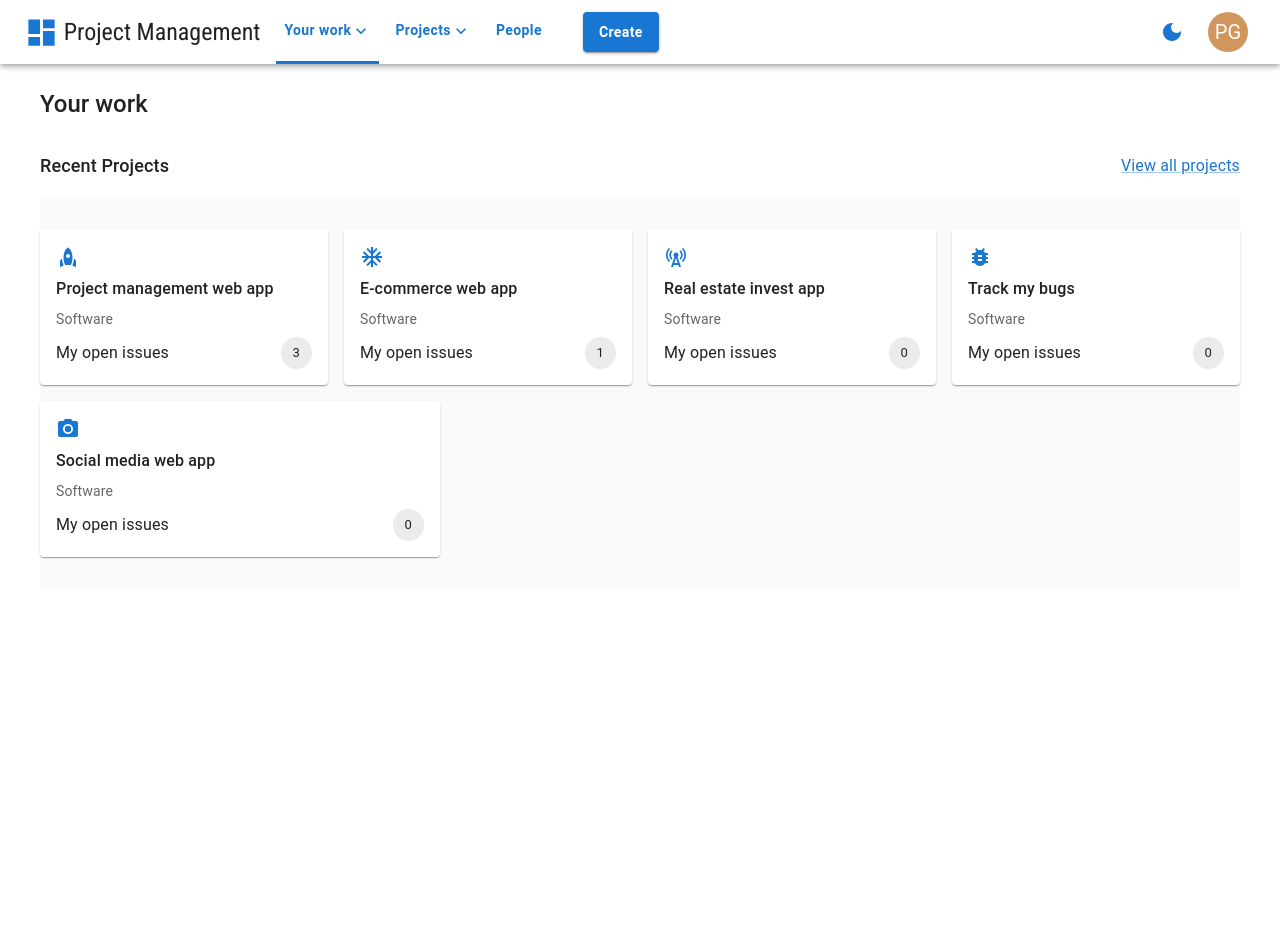
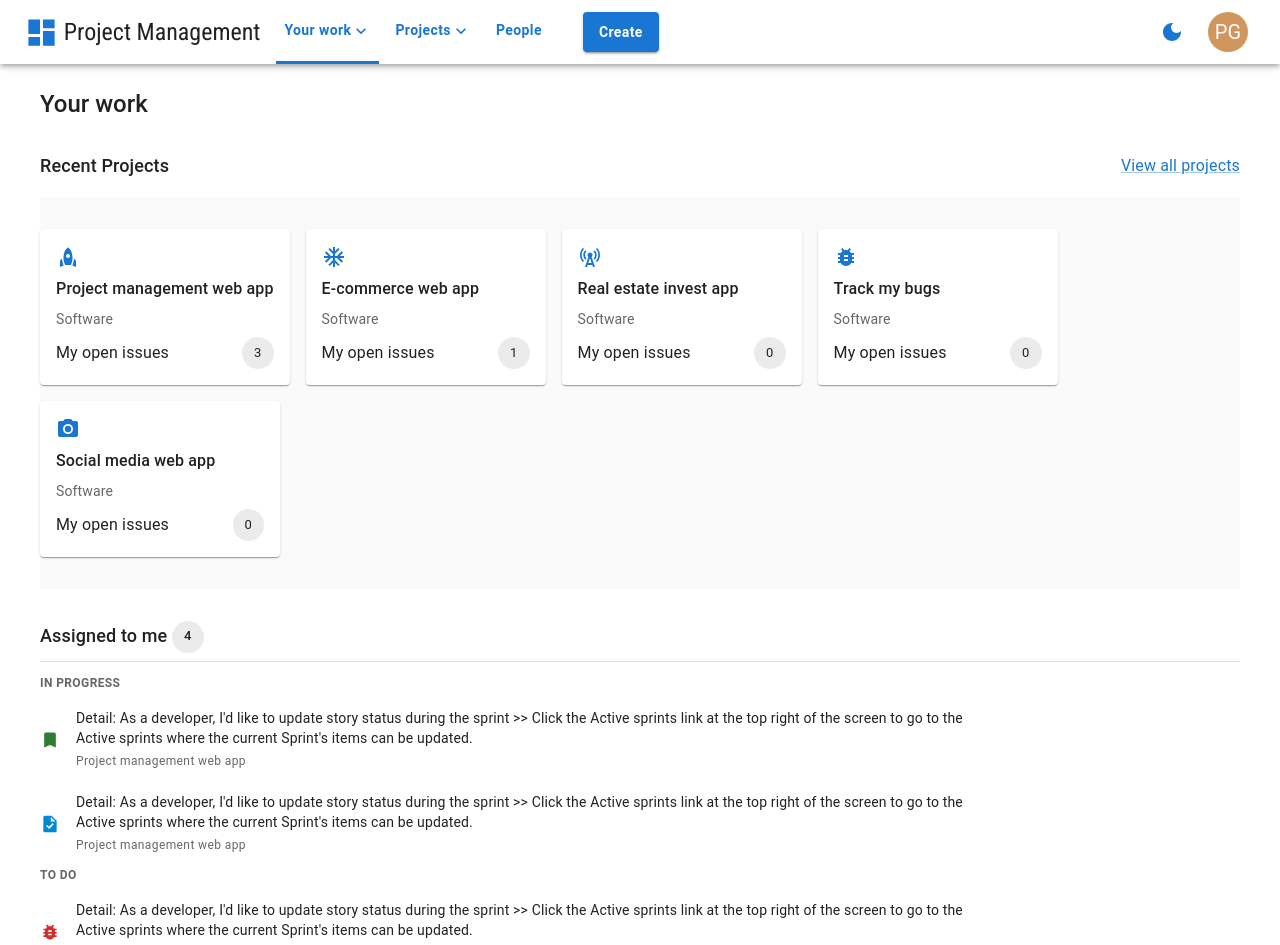
Before and after one commit to gpfDeveloper/project-management-frontend, a React (Create React App) app: page /your-work in a window 1280 px wide. Shown: the top 945 px of the page. Before the commit the page ends 800 px from the top, so only its background shows below. Built offline with nearby package versions, Linux system fonts and the light colour scheme.

Commit message:
Your work UI

```diff
--- a/src/App.tsx
+++ b/src/App.tsx
@@ -1,3 +1,6 @@
+import { useAuth } from 'contexts/auth-context';
+import { useProject } from 'contexts/project-context';
+import { getAllMyProjects, getIssuesAssignedToMe } from 'dummyData/dummyData';
 import AllProjectsPage from 'pages/AllProjectsPage';
 import Home from 'pages/Home';
 import IssueDetailPage from 'pages/IssueDetailPage';
@@ -6,9 +9,20 @@ import ProjectDetailBoard from 'pages/ProjectDetailBoard';
 import ProjectDetailIssues from 'pages/ProjectDetailIssues';
 import ProjectDetailSetting from 'pages/ProjectDetailSetting';
 import YourWorkPage from 'pages/YourWorkPage';
+import { useEffect } from 'react';
 import { Route, Routes } from 'react-router-dom';
 
 function App() {
+  const { user } = useAuth();
+  const { setMyProjects, setIssuesAssignedToMe } = useProject();
+  useEffect(() => {
+    if (user) {
+      const projects = getAllMyProjects();
+      setMyProjects(projects);
+      const issuesAssignedToMe = getIssuesAssignedToMe(user);
+      setIssuesAssignedToMe(issuesAssignedToMe);
+    }
+  }, [user, setMyProjects, setIssuesAssignedToMe]);
   let route = (
     <Routes>
       <Route path="/" element={<Home />} />
--- a/src/components/nav/NavProjects.tsx
+++ b/src/components/nav/NavProjects.tsx
@@ -11,7 +11,8 @@ import ExpandMoreIcon from '@mui/icons-material/ExpandMore';
 import { useLocation, useNavigate } from 'react-router-dom';
 import ProjectAvatar from 'components/project/setting/ProjectAvatar';
 import type { ProjectProps } from 'types/types';
-import { getRecentProjects } from 'dummyData/dummyData';
+import { getRecentProjects } from 'utils/utils';
+import { useProject } from 'contexts/project-context';
 
 type ProjectMenuItemProps = {
   project: ProjectProps;
@@ -40,8 +41,9 @@ const ProjectMenuItem: FunctionComponent<ProjectMenuItemProps> = ({
 const NavProjects: FunctionComponent = () => {
   const navigate = useNavigate();
   const location = useLocation();
+  const { myProjects } = useProject();
 
-  const recentProjects = getRecentProjects();
+  const recentProjects = getRecentProjects(myProjects);
 
   const active = location.pathname.startsWith('/project');
 
--- a/src/components/nav/NavYourWork.tsx
+++ b/src/components/nav/NavYourWork.tsx
@@ -10,9 +10,8 @@ import React, { FunctionComponent, useState } from 'react';
 import ExpandMoreIcon from '@mui/icons-material/ExpandMore';
 import { useLocation, useNavigate } from 'react-router-dom';
 import type { ProjectIssueProps } from 'types/types';
-import { getAllMyProjects, getIssuesAssignedToMe } from 'dummyData/dummyData';
-import { useAuth } from 'contexts/auth-context';
 import IssueTypeIcon from 'components/project/issue/IssueTypeIcon';
+import { useProject } from 'contexts/project-context';
 
 type ProjectIdNameMapType = { [k: string]: string };
 
@@ -49,18 +48,17 @@ const IssueMenuItem: FunctionComponent<IssueMenuItemProps> = ({
 const NavYourWork: FunctionComponent = () => {
   const navigate = useNavigate();
   const location = useLocation();
-
-  const { user } = useAuth();
-  const myIssues = getIssuesAssignedToMe(user);
-  const projects = getAllMyProjects();
+  const { myProjects: projects, issuesAssignedToMe } = useProject();
   const projectIdNameMap: ProjectIdNameMapType = {};
   for (const project of projects) {
     projectIdNameMap[project.id] = project.name;
   }
-  const issuesInProgress = myIssues.filter(
+  const issuesInProgress = issuesAssignedToMe.filter(
     (issue) => issue.status === 'IN PROGRESS'
   );
-  const issuesTodo = myIssues.filter((issue) => issue.status === 'TO DO');
+  const issuesTodo = issuesAssignedToMe.filter(
+    (issue) => issue.status === 'TO DO'
+  );
 
   const active = location.pathname.startsWith('/your-work');
 
--- a/src/components/project/yourWork/YourWork.tsx
+++ b/src/components/project/yourWork/YourWork.tsx
@@ -1,17 +1,57 @@
-import { Box, Chip, Paper, Typography, useTheme } from '@mui/material';
+import {
+  Box,
+  Chip,
+  Paper,
+  Typography,
+  useTheme,
+  MenuItem,
+  Divider,
+} from '@mui/material';
 import { FunctionComponent } from 'react';
-import { getIssuesAssignedToMe, getRecentProjects } from 'dummyData/dummyData';
-import { useAuth } from 'contexts/auth-context';
 import LinkRouter from 'components/shared/LinkRouter';
-import { ProjectProps } from 'types/types';
+import { ProjectProps, ProjectIssueProps } from 'types/types';
 import ProjectAvatar from '../setting/ProjectAvatar';
 import { useNavigate } from 'react-router-dom';
+import IssueTypeIcon from '../issue/IssueTypeIcon';
+import { useProject } from 'contexts/project-context';
+import { getRecentProjects } from 'utils/utils';
 
 type IssueCountMapType = { [k: string]: number };
 
 type ProjectCardType = {
   project: ProjectProps;
   issueCountMap: IssueCountMapType;
+};
+
+type ProjectIdNameMapType = { [k: string]: string };
+
+type IssueMenuItemProps = {
+  issue: ProjectIssueProps;
+  projectIdNameMap: ProjectIdNameMapType;
+  onClick: () => void;
+};
+
+const IssueMenuItem: FunctionComponent<IssueMenuItemProps> = ({
+  issue,
+  projectIdNameMap,
+  onClick,
+}) => {
+  return (
+    <MenuItem
+      onClick={onClick}
+      sx={{ pl: 0, whiteSpace: 'pre-wrap', maxWidth: 960 }}
+    >
+      <Box sx={{ display: 'flex', gap: 2, alignItems: 'center' }}>
+        <IssueTypeIcon issueType={issue.type} />
+        <Box>
+          <Typography variant="body2">{issue.summary}</Typography>
+          <Typography variant="caption" color="text.secondary">
+            {projectIdNameMap[issue.projectId]}
+          </Typography>
+        </Box>
+      </Box>
+    </MenuItem>
+  );
 };
 
 const ProjectCard: FunctionComponent<ProjectCardType> = ({
@@ -23,7 +63,6 @@ const ProjectCard: FunctionComponent<ProjectCardType> = ({
     <Paper
       sx={{
         p: 2,
-        flex: 1,
         minWidth: 240,
         maxWidth: 400,
         display: 'flex',
@@ -55,17 +94,19 @@ const ProjectCard: FunctionComponent<ProjectCardType> = ({
 const YourWork: FunctionComponent = () => {
   const theme = useTheme();
   const mode = theme.palette.mode;
-  const grey =
-    mode === 'light' ? theme.palette.grey[50] : theme.palette.grey[900];
-  const { user } = useAuth();
-  const projects = getRecentProjects();
-  const issues = getIssuesAssignedToMe(user);
-  const issuesInProgress = issues.filter(
+  const grey = mode === 'light' ? theme.palette.grey[50] : 'inherit';
+  const { myProjects, issuesAssignedToMe } = useProject();
+  const navigate = useNavigate();
+  const recentProjects = getRecentProjects(myProjects);
+  const issuesInProgress = issuesAssignedToMe.filter(
     (issue) => issue.status === 'IN PROGRESS'
   );
-  const issuesToDo = issues.filter((issue) => issue.status === 'TO DO');
+  const issuesToDo = issuesAssignedToMe.filter(
+    (issue) => issue.status === 'TO DO'
+  );
+  const numberOfIssues = issuesInProgress.length + issuesToDo.length;
   const issueCountMap: IssueCountMapType = {};
-  for (const project of projects) {
+  for (const project of recentProjects) {
     issueCountMap[project.id] = 0;
   }
   for (const issue of [...issuesInProgress, ...issuesToDo]) {
@@ -73,7 +114,14 @@ const YourWork: FunctionComponent = () => {
       issueCountMap[issue.projectId] += 1;
     }
   }
-  console.log(issueCountMap);
+  const projectIdNameMap: ProjectIdNameMapType = {};
+  for (const project of myProjects) {
+    projectIdNameMap[project.id] = project.name;
+  }
+
+  const clickIssueHandler = (issue: ProjectIssueProps) => {
+    navigate(`/projects/${issue.projectId}/issues/${issue.id}`);
+  };
 
   return (
     <Box sx={{ display: 'flex', flexDirection: 'column', gap: 4 }}>
@@ -90,12 +138,64 @@ const YourWork: FunctionComponent = () => {
           <LinkRouter to="/projects">View all projects</LinkRouter>
         </Box>
         <Box sx={{ backgroundColor: grey }}>
-          <Box sx={{ display: 'flex', gap: 2, py: 4, flexWrap: 'wrap' }}>
-            {projects.map((project) => (
+          <Box
+            sx={{
+              display: 'flex',
+              gap: 2,
+              py: 4,
+              flexWrap: 'wrap',
+              justifyContent: { xs: 'center', sm: 'start' },
+            }}
+          >
+            {recentProjects.map((project) => (
               <ProjectCard
                 key={project.id}
                 project={project}
                 issueCountMap={issueCountMap}
+              />
+            ))}
+          </Box>
+        </Box>
+      </Box>
+      <Box sx={{ display: 'flex', flexDirection: 'column', gap: 1 }}>
+        <Typography variant="h6">
+          Assigned to me <Chip label={numberOfIssues} />
+        </Typography>
+        <Divider />
+        <Box>
+          <Typography
+            key={1}
+            variant="caption"
+            color="text.secondary"
+            fontWeight={700}
+          >
+            IN PROGRESS
+          </Typography>
+          <Box sx={{ display: 'flex', flexDirection: 'column', gap: 1, mt: 1 }}>
+            {issuesInProgress.map((issue) => (
+              <IssueMenuItem
+                key={issue.id}
+                issue={issue}
+                projectIdNameMap={projectIdNameMap}
+                onClick={clickIssueHandler.bind(null, issue)}
+              />
+            ))}
+          </Box>
+          <Typography
+            key={1}
+            variant="caption"
+            color="text.secondary"
+            fontWeight={700}
+          >
+            TO DO
+          </Typography>
+          <Box sx={{ display: 'flex', flexDirection: 'column', gap: 1, mt: 1 }}>
+            {issuesToDo.map((issue) => (
+              <IssueMenuItem
+                key={issue.id}
+                issue={issue}
+                projectIdNameMap={projectIdNameMap}
+                onClick={clickIssueHandler.bind(null, issue)}
               />
             ))}
           </Box>
--- a/src/contexts/project-context.tsx
+++ b/src/contexts/project-context.tsx
@@ -18,6 +18,10 @@ type ProjectCtxProps = {
   setIssuesPerProject: React.Dispatch<
     React.SetStateAction<ProjectIssueProps[]>
   >;
+  issuesAssignedToMe: ProjectIssueProps[];
+  setIssuesAssignedToMe: React.Dispatch<
+    React.SetStateAction<ProjectIssueProps[]>
+  >;
   currentIssue: ProjectIssueProps | undefined;
   setCurrentIssue: React.Dispatch<
     React.SetStateAction<ProjectIssueProps | undefined>
@@ -31,6 +35,8 @@ const ProjectContext = createContext<ProjectCtxProps>({
   setCurrentProject: () => {},
   issuesPerProject: [],
   setIssuesPerProject: () => {},
+  issuesAssignedToMe: [],
+  setIssuesAssignedToMe: () => {},
   currentIssue: undefined,
   setCurrentIssue: () => {},
 });
@@ -48,7 +54,9 @@ export const ProjectProvider: FunctionComponent<Props> = ({ children }) => {
   const [issuesPerProject, setIssuesPerProject] = useState<ProjectIssueProps[]>(
     []
   );
-
+  const [issuesAssignedToMe, setIssuesAssignedToMe] = useState<
+    ProjectIssueProps[]
+  >([]);
   const [currentIssue, setCurrentIssue] = useState<
     ProjectIssueProps | undefined
   >();
@@ -61,6 +69,8 @@ export const ProjectProvider: FunctionComponent<Props> = ({ children }) => {
         setCurrentProject,
         issuesPerProject,
         setIssuesPerProject,
+        issuesAssignedToMe,
+        setIssuesAssignedToMe,
         currentIssue,
         setCurrentIssue,
       }}
--- a/src/dummyData/dummyData.ts
+++ b/src/dummyData/dummyData.ts
@@ -311,13 +311,6 @@ export const getIssue = (issueId: string) =>
 
 export const getAllMyProjects = () => sampleProjects;
 
-export const getRecentProjects = () => {
-  const recentProjects = sampleProjects.sort(
-    (a, b) => new Date(b.createdAt).getTime() - new Date(a.createdAt).getTime()
-  );
-  return recentProjects.slice(0, 5);
-};
-
 export const getIssuesAssignedToMe = (people: People | null) => {
   if (!people) return [];
   return sampleIssues.filter((issue) => issue.assignee.email === people.email);
--- /dev/null
+++ b/src/utils/utils.ts
@@ -0,0 +1,8 @@
+import { ProjectProps } from 'types/types';
+
+export const getRecentProjects = (projects: ProjectProps[]) => {
+  const recentProjects = projects.sort(
+    (a, b) => new Date(b.createdAt).getTime() - new Date(a.createdAt).getTime()
+  );
+  return recentProjects.slice(0, 5);
+};
```
